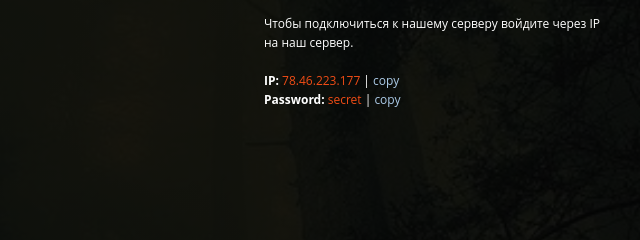
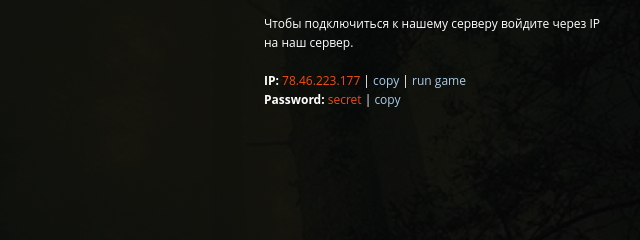
Before and after one commit to acrossoffwest/valheimgame.net, a plain HTML site: page website/index.html in a window 1280 px wide. Shown: the part 392-632 px from the top of the page, 487-1127 px from the left. Drawn offline with nearby package versions, Linux system fonts and the light colour scheme; some packages are replaced by stand-ins of ours; no server answers; a script that the page names is missing.

Commit message:
(fix) added able to run game from browser

```diff
--- a/website/index.html
+++ b/website/index.html
@@ -224,7 +224,7 @@
                   <p class="u-align-left u-text u-text-5">
                     Чтобы подключиться к нашему серверу войдите через IP на наш сервер. <br>
                     <br>
-                    <b>IP: </b> <span style="color: #f14d16">78.46.223.177</span> | <a href="#" onclick="copyd('78.46.223.177'); return event.preventDefault();">copy</a><br>
+                    <b>IP: </b> <span style="color: #f14d16">78.46.223.177</span> | <a href="#" onclick="copyd('78.46.223.177'); return event.preventDefault();">copy</a> | <a href="steam://run/892970/connect/78.46.223.177:2456" onclick="copyd('secret');">run game</a><br>
                     <b>Password: </b><span style="color: #f14d16">secret</span> | <a href="#" onclick="copyd('secret'); return event.preventDefault();">copy</a>
                   </p>
                 </div>
```
